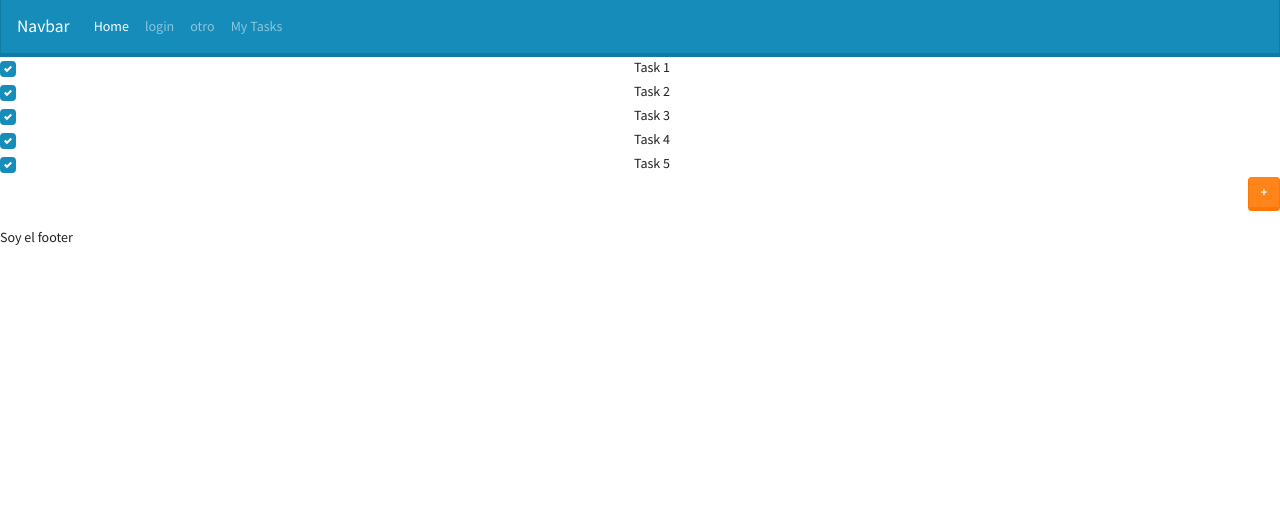
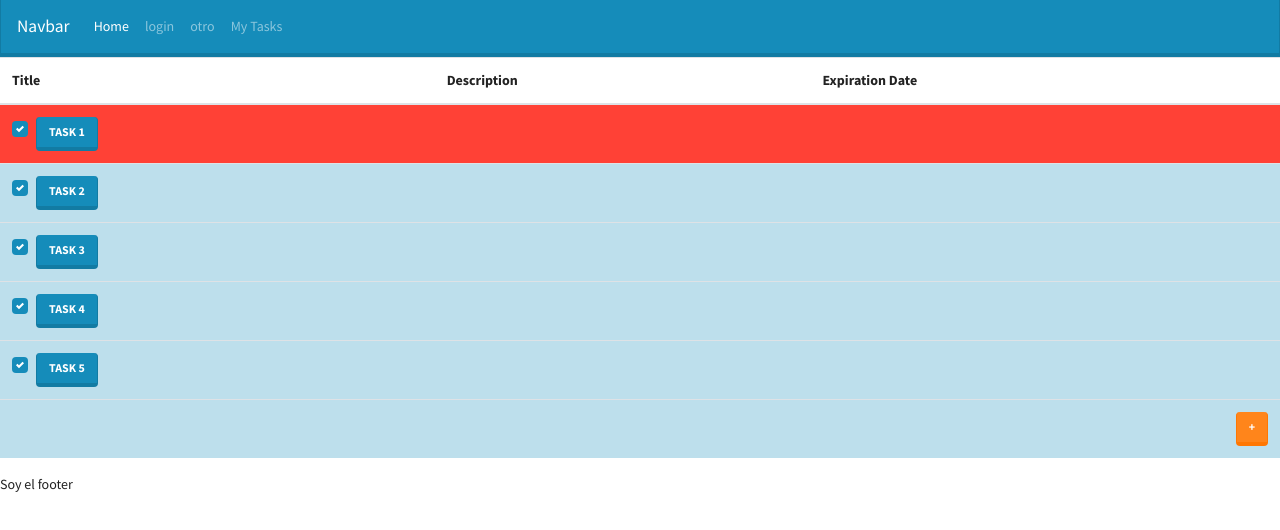
Before and after one commit to OMGTeamWeb/UI-OMGTODOLIST-WEB, an Angular app in the folder front/: page /tasks in a window 1280 px wide. Shown: the top 530 px of the page. Built offline with nearby package versions, Linux system fonts and the light colour scheme.

Commit message:
create task agregado

```diff
--- /dev/null
+++ b/front/src/app/components/createtask/createtask.component.html
@@ -0,0 +1,18 @@
+<div align="center"><h1>New Task</h1></div>
+<div class="form-group">
+    <label for="title">Title:</label>
+    <input class="form-control" id="title" aria-describedby="title" placeholder="Your task's title" type="title">
+  </div>
+  <div class="form-group">
+      <label for="description">Description:</label>
+      <textarea class="form-control" id="description" placeholder="Small description for your task" rows="3"></textarea>
+    </div>
+<div class="form-group">
+    <label for="date">Expiration Date:</label>
+    <input class="form-control" id="date" aria-describedby="date" placeholder="15/05/2018" >
+  </div>
+  <div class="form-group">
+      <label for="reminder">Reminder:</label>
+      <input class="form-control" id="reminder" aria-describedby="reminder" placeholder="14/05/2018" >
+    </div>
+    <div align="center"><button type="button" routerLink="/tasks" id="addtaskbtn" class="btn btn-primary">Add New Task</button></div>
--- /dev/null
+++ b/front/src/app/components/createtask/createtask.component.ts
@@ -0,0 +1,15 @@
+import { Component, OnInit } from '@angular/core';
+
+@Component({
+  selector: 'app-createtask',
+  templateUrl: './createtask.component.html',
+  styleUrls: ['./createtask.component.css']
+})
+export class CreatetaskComponent implements OnInit {
+
+  constructor() { }
+
+  ngOnInit() {
+  }
+
+}
--- a/front/src/app/components/tasks/tasks.component.html
+++ b/front/src/app/components/tasks/tasks.component.html
@@ -1,3 +1,65 @@
+
+<table class="table table-hover">
+    <thead>
+        <tr>
+          <th scope="col">Title</th>
+          <th scope="col">Description</th>
+          <th scope="col">Expiration Date</th>
+        </tr>
+      </thead>
+  <tbody>
+    <tr class="table-danger">
+      <td> <div class="custom-control custom-checkbox">
+        <input class="custom-control-input" id="customCheck1" checked="" type="checkbox">
+        <label class="custom-control-label" for="customCheck1"><button type="button" class="btn btn-primary">Task 1</button></label>
+      </div></td>
+      <td></td>
+      <td></td>
+    </tr>
+    <tr class="table-primary">
+      <td> <div  class="custom-control custom-checkbox">
+        <input class="custom-control-input" id="customCheck2" checked="" type="checkbox">
+        <label class="custom-control-label" for="customCheck2"><button type="button" class="btn btn-primary">Task 2</button></label>
+      </div></td>
+      <td></td>
+      <td></td>
+    </tr>
+    <tr class="table-primary">
+      <td> <div  class="custom-control custom-checkbox">
+        <input class="custom-control-input" id="customCheck3" checked="" type="checkbox">
+        <label class="custom-control-label" for="customCheck3"><button type="button" class="btn btn-primary">Task 3</button></label>
+      </div></td>
+      <td></td>
+      <td></td>
+    </tr>
+    <tr class="table-primary">
+      <td> <div  class="custom-control custom-checkbox">
+        <input class="custom-control-input" id="customCheck4" checked="" type="checkbox">
+        <label class="custom-control-label" for="customCheck4"><button type="button" class="btn btn-primary">Task 4</button></label>
+      </div></td>
+      <td></td>
+      <td></td>
+    </tr>
+    <tr class="table-primary">
+      <td> <div  class="custom-control custom-checkbox">
+        <input class="custom-control-input" id="customCheck5" checked="" type="checkbox">
+        <label class="custom-control-label" for="customCheck5"><button type="button" class="btn btn-primary">Task 5</button></label>
+      </div></td>
+      <td></td>
+      <td></td>
+    </tr>
+    <tr class="table-primary">
+      <td></td>
+      <td></td>
+      <td><div align="right"><button type="button" class="btn btn-warning"  routerLink="/createtask" >+</button></div> </td>
+    </tr>
+
+  </tbody>
+</table>
+
+
+
+<!--
 <div align="center">
 <div class="form-group">
   <div  class="custom-control custom-checkbox">
@@ -22,4 +84,4 @@
   </div>
   <div align="right"><button type="button" class="btn btn-warning"  routerLink="/player/home" >+</button></div>
 </div>
-</div>
+</div>-->
```
Also changed, not shown: front/src/app/app.module.ts (+5 -2 lines), front/src/app/components/createtask/createtask.component.css (added), 1 other file (tests, documents, lock files or other folders).
